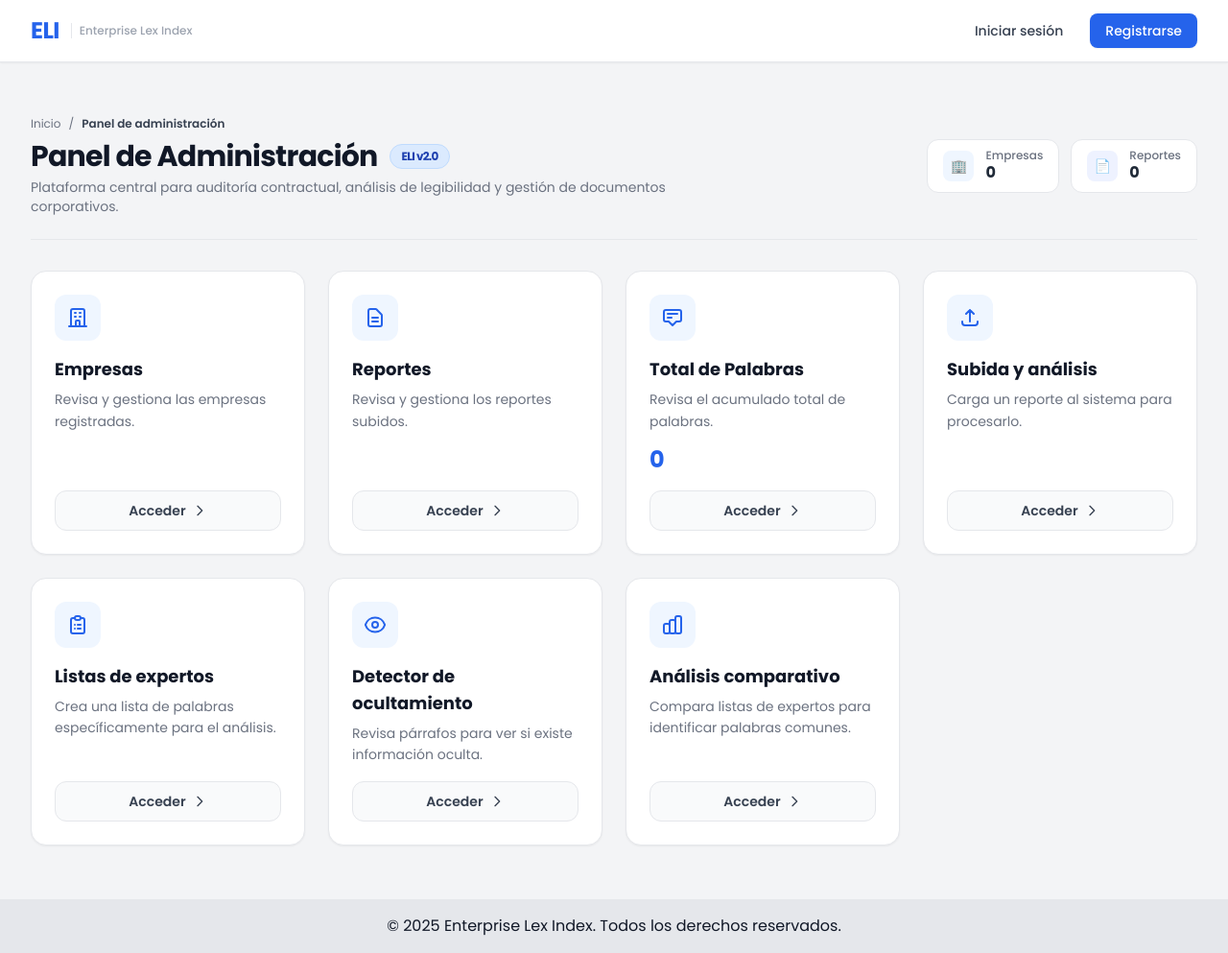
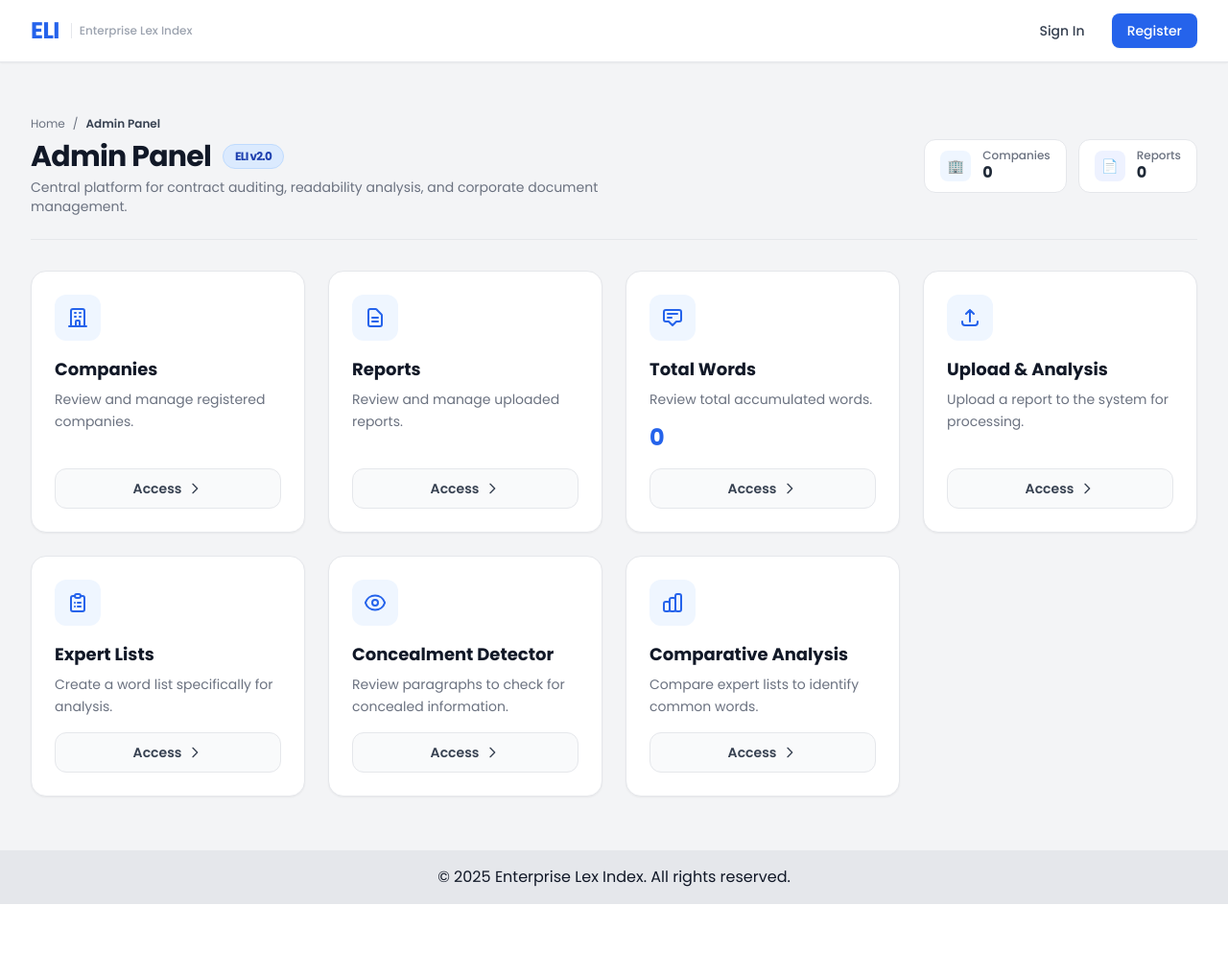
Before and after one commit to hadez7/ComplexIndexV2, a Django app: template Counter/templates/panel.html in a window 1280 px wide. Shown: the whole page at 96% size. After the commit the page ends 942 px from the top, so only its background shows below. Run offline with Django 3.2, Linux system fonts and the light colour scheme; the template is opened without the code that fills it, so the values that code supplies are empty; some libraries are stand-ins or nearby versions.

Commit message:
feat: traduccion a ingles

```diff
--- a/Counter/templates/panel.html
+++ b/Counter/templates/panel.html
@@ -1,6 +1,6 @@
 {% extends "base.html" %}
 
-{% block title %}Panel de Administración | ELI{% endblock %}
+{% block title %}Admin Panel | ELI{% endblock %}
 
 {% block content %}
 <div class="max-w-7xl mx-auto px-4 sm:px-6 lg:px-8 py-6">
@@ -10,18 +10,18 @@
         <div class="flex flex-col md:flex-row md:items-center md:justify-between gap-4 pb-6 border-b border-gray-200">
             <div>
                 <div class="flex items-center space-x-2 text-xs text-gray-500 mb-2">
-                    <span>Inicio</span>
+                    <span>Home</span>
                     <span>/</span>
-                    <span class="text-gray-700 font-semibold">Panel de administración</span>
+                    <span class="text-gray-700 font-semibold">Admin Panel</span>
                 </div>
                 <h1 class="text-2xl sm:text-3xl font-extrabold text-gray-900 tracking-tight flex items-center gap-3">
-                    <span>Panel de Administración</span>
+                    <span>Admin Panel</span>
                     <span class="text-xs bg-blue-100 text-blue-800 font-bold px-3 py-1 rounded-full border border-blue-200">
                         ELI v2.0
                     </span>
                 </h1>
                 <p class="text-sm text-gray-500 mt-1 max-w-2xl">
-                    Plataforma central para auditoría contractual, análisis de legibilidad y gestión de documentos corporativos.
+                    Central platform for contract auditing, readability analysis, and corporate document management.
                 </p>
             </div>
 
@@ -32,7 +32,7 @@
                         🏢
                     </div>
                     <div>
-                        <p class="text-xs text-gray-500 font-medium leading-none">Empresas</p>
+                        <p class="text-xs text-gray-500 font-medium leading-none">Companies</p>
                         <p class="text-base font-bold text-gray-800 leading-tight mt-0.5">{{ total_companies|default:"0" }}</p>
                     </div>
                 </div>
@@ -42,7 +42,7 @@
                         📄
                     </div>
                     <div>
-                        <p class="text-xs text-gray-500 font-medium leading-none">Reportes</p>
+                        <p class="text-xs text-gray-500 font-medium leading-none">Reports</p>
                         <p class="text-base font-bold text-gray-800 leading-tight mt-0.5">{{ total_reports|default:"0" }}</p>
                     </div>
                 </div>
@@ -61,11 +61,11 @@
                         <path stroke-linecap="round" stroke-linejoin="round" d="M19 21V5a2 2 0 00-2-2H7a2 2 0 00-2 2v16m14 0h2m-2 0h-5m-9 0H3m2 0h5M9 7h1m-1 4h1m4-4h1m-1 4h1m-5 10v-5a1 1 0 011-1h2a1 1 0 011 1v5m-4 0h4" />
                     </svg>
                 </div>
-                <h2 class="text-lg font-bold text-gray-900 mb-1.5 group-hover:text-blue-600 transition-colors">Empresas</h2>
-                <p class="text-gray-500 text-sm mb-4 leading-relaxed">Revisa y gestiona las empresas registradas.</p>
+                <h2 class="text-lg font-bold text-gray-900 mb-1.5 group-hover:text-blue-600 transition-colors">Companies</h2>
+                <p class="text-gray-500 text-sm mb-4 leading-relaxed">Review and manage registered companies.</p>
             </div>
             <a href="{% url 'companies' %}" class="mt-auto inline-flex items-center justify-center gap-1.5 w-full py-2.5 px-4 bg-gray-50 hover:bg-blue-600 text-gray-700 hover:text-white font-semibold rounded-xl border border-gray-200 hover:border-transparent transition-all duration-200 text-sm">
-                <span>Acceder</span>
+                <span>Access</span>
                 <svg class="w-4 h-4" fill="none" stroke="currentColor" stroke-width="2" viewBox="0 0 24 24">
                     <path stroke-linecap="round" stroke-linejoin="round" d="M9 5l7 7-7 7" />
                 </svg>
@@ -80,11 +80,11 @@
                         <path stroke-linecap="round" stroke-linejoin="round" d="M9 12h6m-6 4h6m2 5H7a2 2 0 01-2-2V5a2 2 0 012-2h5.586a1 1 0 01.707.293l5.414 5.414a1 1 0 01.293.707V19a2 2 0 01-2 2z" />
                     </svg>
                 </div>
-                <h2 class="text-lg font-bold text-gray-900 mb-1.5 group-hover:text-blue-600 transition-colors">Reportes</h2>
-                <p class="text-gray-500 text-sm mb-4 leading-relaxed">Revisa y gestiona los reportes subidos.</p>
+                <h2 class="text-lg font-bold text-gray-900 mb-1.5 group-hover:text-blue-600 transition-colors">Reports</h2>
+                <p class="text-gray-500 text-sm mb-4 leading-relaxed">Review and manage uploaded reports.</p>
             </div>
             <a href="{% url 'reports' %}" class="mt-auto inline-flex items-center justify-center gap-1.5 w-full py-2.5 px-4 bg-gray-50 hover:bg-blue-600 text-gray-700 hover:text-white font-semibold rounded-xl border border-gray-200 hover:border-transparent transition-all duration-200 text-sm">
-                <span>Acceder</span>
+                <span>Access</span>
                 <svg class="w-4 h-4" fill="none" stroke="currentColor" stroke-width="2" viewBox="0 0 24 24">
                     <path stroke-linecap="round" stroke-linejoin="round" d="M9 5l7 7-7 7" />
                 </svg>
@@ -99,12 +99,12 @@
                         <path stroke-linecap="round" stroke-linejoin="round" d="M7 8h10M7 12h4m1 8l-4-4H5a2 2 0 01-2-2V6a2 2 0 012-2h14a2 2 0 012 2v8a2 2 0 01-2 2h-3l-4 4z" />
                     </svg>
                 </div>
-                <h2 class="text-lg font-bold text-gray-900 mb-1.5 group-hover:text-blue-600 transition-colors">Total de Palabras</h2>
-                <p class="text-gray-500 text-sm mb-3 leading-relaxed">Revisa el acumulado total de palabras.</p>
+                <h2 class="text-lg font-bold text-gray-900 mb-1.5 group-hover:text-blue-600 transition-colors">Total Words</h2>
+                <p class="text-gray-500 text-sm mb-3 leading-relaxed">Review total accumulated words.</p>
                 <div class="text-2xl font-black text-blue-600 mb-4">{{ total_palabras|default:"0" }}</div>
             </div>
             <a href="{% url 'totalcount' %}" class="mt-auto inline-flex items-center justify-center gap-1.5 w-full py-2.5 px-4 bg-gray-50 hover:bg-blue-600 text-gray-700 hover:text-white font-semibold rounded-xl border border-gray-200 hover:border-transparent transition-all duration-200 text-sm">
-                <span>Acceder</span>
+                <span>Access</span>
                 <svg class="w-4 h-4" fill="none" stroke="currentColor" stroke-width="2" viewBox="0 0 24 24">
                     <path stroke-linecap="round" stroke-linejoin="round" d="M9 5l7 7-7 7" />
                 </svg>
@@ -119,11 +119,11 @@
                         <path stroke-linecap="round" stroke-linejoin="round" d="M4 16v1a3 3 0 003 3h10a3 3 0 003-3v-1m-4-8l-4-4m0 0L8 8m4-4v12" />
                     </svg>
                 </div>
-                <h2 class="text-lg font-bold text-gray-900 mb-1.5 group-hover:text-blue-600 transition-colors">Subida y análisis</h2>
-                <p class="text-gray-500 text-sm mb-4 leading-relaxed">Carga un reporte al sistema para procesarlo.</p>
+                <h2 class="text-lg font-bold text-gray-900 mb-1.5 group-hover:text-blue-600 transition-colors">Upload & Analysis</h2>
+                <p class="text-gray-500 text-sm mb-4 leading-relaxed">Upload a report to the system for processing.</p>
             </div>
             <a href="{% url 'upload' %}" class="mt-auto inline-flex items-center justify-center gap-1.5 w-full py-2.5 px-4 bg-gray-50 hover:bg-blue-600 text-gray-700 hover:text-white font-semibold rounded-xl border border-gray-200 hover:border-transparent transition-all duration-200 text-sm">
-                <span>Acceder</span>
+                <span>Access</span>
                 <svg class="w-4 h-4" fill="none" stroke="currentColor" stroke-width="2" viewBox="0 0 24 24">
                     <path stroke-linecap="round" stroke-linejoin="round" d="M9 5l7 7-7 7" />
                 </svg>
@@ -138,11 +138,11 @@
                         <path stroke-linecap="round" stroke-linejoin="round" d="M9 5H7a2 2 0 00-2 2v12a2 2 0 002 2h10a2 2 0 002-2V7a2 2 0 00-2-2h-2M9 5a2 2 0 002 2h2a2 2 0 002-2M9 5a2 2 0 012-2h2a2 2 0 012 2m-3 7h3m-3 4h3m-6-4h.01M9 16h.01" />
                     </svg>
                 </div>
-                <h2 class="text-lg font-bold text-gray-900 mb-1.5 group-hover:text-blue-600 transition-colors">Listas de expertos</h2>
-                <p class="text-gray-500 text-sm mb-4 leading-relaxed">Crea una lista de palabras específicamente para el análisis.</p>
+                <h2 class="text-lg font-bold text-gray-900 mb-1.5 group-hover:text-blue-600 transition-colors">Expert Lists</h2>
+                <p class="text-gray-500 text-sm mb-4 leading-relaxed">Create a word list specifically for analysis.</p>
             </div>
             <a href="{% url 'expert_lists' %}" class="mt-auto inline-flex items-center justify-center gap-1.5 w-full py-2.5 px-4 bg-gray-50 hover:bg-blue-600 text-gray-700 hover:text-white font-semibold rounded-xl border border-gray-200 hover:border-transparent transition-all duration-200 text-sm">
-                <span>Acceder</span>
+                <span>Access</span>
                 <svg class="w-4 h-4" fill="none" stroke="currentColor" stroke-width="2" viewBox="0 0 24 24">
                     <path stroke-linecap="round" stroke-linejoin="round" d="M9 5l7 7-7 7" />
                 </svg>
@@ -158,11 +158,11 @@
                         <path stroke-linecap="round" stroke-linejoin="round" d="M15 12a3 3 0 1 1-6 0 3 3 0 0 1 6 0Z" />
                     </svg>
                 </div>
-                <h2 class="text-lg font-bold text-gray-900 mb-1.5 group-hover:text-blue-600 transition-colors">Detector de ocultamiento</h2>
-                <p class="text-gray-500 text-sm mb-4 leading-relaxed">Revisa párrafos para ver si existe información oculta.</p>
+                <h2 class="text-lg font-bold text-gray-900 mb-1.5 group-hover:text-blue-600 transition-colors">Concealment Detector</h2>
+                <p class="text-gray-500 text-sm mb-4 leading-relaxed">Review paragraphs to check for concealed information.</p>
             </div>
             <a href="{% url 'concealment_detection' %}" class="mt-auto inline-flex items-center justify-center gap-1.5 w-full py-2.5 px-4 bg-gray-50 hover:bg-blue-600 text-gray-700 hover:text-white font-semibold rounded-xl border border-gray-200 hover:border-transparent transition-all duration-200 text-sm">
-                <span>Acceder</span>
+                <span>Access</span>
                 <svg class="w-4 h-4" fill="none" stroke="currentColor" stroke-width="2" viewBox="0 0 24 24">
                     <path stroke-linecap="round" stroke-linejoin="round" d="M9 5l7 7-7 7" />
                 </svg>
@@ -177,11 +177,11 @@
                         <path stroke-linecap="round" stroke-linejoin="round" d="M9 19v-6a2 2 0 00-2-2H5a2 2 0 00-2 2v6a2 2 0 002 2h2a2 2 0 002-2zm0 0V9a2 2 0 012-2h2a2 2 0 012 2v10m-6 0a2 2 0 002 2h2a2 2 0 002-2m0 0V5a2 2 0 012-2h2a2 2 0 012 2v14a2 2 0 01-2 2h-2a2 2 0 01-2-2z" />
                     </svg>
                 </div>
-                <h2 class="text-lg font-bold text-gray-900 mb-1.5 group-hover:text-blue-600 transition-colors">Análisis comparativo</h2>
-                <p class="text-gray-500 text-sm mb-4 leading-relaxed">Compara listas de expertos para identificar palabras comunes.</p>
+                <h2 class="text-lg font-bold text-gray-900 mb-1.5 group-hover:text-blue-600 transition-colors">Comparative Analysis</h2>
+                <p class="text-gray-500 text-sm mb-4 leading-relaxed">Compare expert lists to identify common words.</p>
             </div>
             <a href="{% url 'comparative_analysis' %}" class="mt-auto inline-flex items-center justify-center gap-1.5 w-full py-2.5 px-4 bg-gray-50 hover:bg-blue-600 text-gray-700 hover:text-white font-semibold rounded-xl border border-gray-200 hover:border-transparent transition-all duration-200 text-sm">
-                <span>Acceder</span>
+                <span>Access</span>
                 <svg class="w-4 h-4" fill="none" stroke="currentColor" stroke-width="2" viewBox="0 0 24 24">
                     <path stroke-linecap="round" stroke-linejoin="round" d="M9 5l7 7-7 7" />
                 </svg>
@@ -197,11 +197,11 @@
                         <path stroke-linecap="round" stroke-linejoin="round" d="M12 4.354a4 4 0 110 5.292M15 21H3v-1a6 6 0 0112 0v1zm0 0h6v-1a6 6 0 00-9-5.197M13 7a4 4 0 11-8 0 4 4 0 018 0z" />
                     </svg>
                 </div>
-                <h2 class="text-lg font-bold text-gray-900 mb-1.5 group-hover:text-blue-600 transition-colors">Usuarios</h2>
-                <p class="text-gray-500 text-sm mb-4 leading-relaxed">Administración de usuarios y roles de usuarios.</p>
+                <h2 class="text-lg font-bold text-gray-900 mb-1.5 group-hover:text-blue-600 transition-colors">Users</h2>
+                <p class="text-gray-500 text-sm mb-4 leading-relaxed">User administration and roles management.</p>
             </div>
             <a href="{% url 'users' %}" class="mt-auto inline-flex items-center justify-center gap-1.5 w-full py-2.5 px-4 bg-gray-50 hover:bg-blue-600 text-gray-700 hover:text-white font-semibold rounded-xl border border-gray-200 hover:border-transparent transition-all duration-200 text-sm">
-                <span>Acceder</span>
+                <span>Access</span>
                 <svg class="w-4 h-4" fill="none" stroke="currentColor" stroke-width="2" viewBox="0 0 24 24">
                     <path stroke-linecap="round" stroke-linejoin="round" d="M9 5l7 7-7 7" />
                 </svg>
--- a/WordCounter/templates/base.html
+++ b/WordCounter/templates/base.html
@@ -1,6 +1,6 @@
 {% load static %}
 <!DOCTYPE html>
-<html lang="es">
+<html lang="en">
 
 <head>
     <meta charset="UTF-8">
@@ -40,7 +40,7 @@
             </span>
             {% if user.is_authenticated %}
             <div class="hidden md:flex items-center pl-3 border-l border-gray-200 text-sm text-gray-600">
-              <span>¡Bienvenido, <strong class="text-blue-600 font-semibold">{{ user.username }}</strong>!</span>
+              <span>Welcome, <strong class="text-blue-600 font-semibold">{{ user.username }}</strong>!</span>
             </div>
             {% endif %}
           </div>
@@ -52,7 +52,7 @@
               <svg class="w-4 h-4 text-blue-600" fill="none" stroke="currentColor" stroke-width="2" viewBox="0 0 24 24">
                 <path stroke-linecap="round" stroke-linejoin="round" d="M4 6a2 2 0 012-2h2a2 2 0 012 2v2a2 2 0 01-2 2H6a2 2 0 01-2-2V6zM14 6a2 2 0 012-2h2a2 2 0 012 2v2a2 2 0 01-2 2h-2a2 2 0 01-2-2V6zM4 16a2 2 0 012-2h2a2 2 0 012 2v2a2 2 0 01-2 2H6a2 2 0 01-2-2v-2zM14 16a2 2 0 012-2h2a2 2 0 012 2v2a2 2 0 01-2 2h-2a2 2 0 01-2-2v-2z"></path>
               </svg>
-              <span>Panel de administración</span>
+              <span>Admin Panel</span>
             </a>
 
             <!-- Avatar con Menú Desplegable (Escritorio) -->
@@ -60,7 +60,7 @@
               <button type="button" id="userMenuBtnDesktop" aria-haspopup="true" aria-expanded="false"
                       class="flex items-center p-1 rounded-full hover:ring-2 hover:ring-blue-400 focus:outline-none transition">
                 {% if user.profile.picture.name != 'profile_pics/default.jpg' %}
-                <img src="{{ user.profile.picture.url }}" alt="Foto de perfil" class="w-9 h-9 rounded-full object-cover border-2 border-blue-500 shadow-sm">
+                <img src="{{ user.profile.picture.url }}" alt="Profile picture" class="w-9 h-9 rounded-full object-cover border-2 border-blue-500 shadow-sm">
                 {% else %}
                 <div class="w-9 h-9 rounded-full bg-blue-100 flex items-center justify-center text-blue-600 font-bold border-2 border-blue-500 shadow-sm text-sm">
                   {{ user.username|slice:":1"|upper }}
@@ -71,7 +71,7 @@
               <!-- Menú flotante desplegable Escritorio -->
               <div id="userMenuDesktop" class="hidden absolute right-0 mt-2 w-56 bg-white rounded-xl shadow-xl border border-gray-200 z-50 py-1 divide-y divide-gray-100">
                 <div class="px-4 py-3 bg-gray-50 rounded-t-xl">
-                  <p class="text-xs text-gray-500 font-medium">Sesión iniciada como</p>
+                  <p class="text-xs text-gray-500 font-medium">Logged in as</p>
                   <p class="text-sm font-bold text-gray-800 truncate">{{ user.username }}</p>
                 </div>
                 <div class="py-1">
@@ -79,7 +79,7 @@
                     <svg class="w-4 h-4 mr-2.5 text-gray-500" fill="none" stroke="currentColor" stroke-width="2" viewBox="0 0 24 24">
                       <path stroke-linecap="round" stroke-linejoin="round" d="M16 7a4 4 0 11-8 0 4 4 0 018 0zM12 14a7 7 0 00-7 7h14a7 7 0 00-7-7z"></path>
                     </svg>
-                    Editar usuario
+                    Edit user
                   </a>
                 </div>
                 <div class="py-1">
@@ -89,7 +89,7 @@
                       <svg class="w-4 h-4 mr-2.5 text-red-500" fill="none" stroke="currentColor" stroke-width="2" viewBox="0 0 24 24">
                         <path stroke-linecap="round" stroke-linejoin="round" d="M17 16l4-4m0 0l-4-4m4 4H7m6 4v1a3 3 0 01-3 3H6a3 3 0 01-3-3V7a3 3 0 013-3h4a3 3 0 013 3v1"></path>
                       </svg>
-                      Cerrar sesión
+                      Log out
                     </button>
                   </form>
                 </div>
@@ -97,10 +97,10 @@
             </div>
             {% else %}
             <a href="{% url 'login' %}" class="text-gray-700 hover:text-blue-600 font-medium text-sm px-3 py-2 transition">
-              Iniciar sesión
+              Sign In
             </a>
             <a href="{% url 'register' %}" class="bg-blue-600 hover:bg-blue-700 text-white font-medium text-sm px-4 py-2 rounded-lg shadow-sm transition">
-              Registrarse
+              Register
             </a>
             {% endif %}
           </div>
@@ -113,7 +113,7 @@
               <button type="button" id="userMenuBtnMobile" aria-haspopup="true" aria-expanded="false"
                       class="flex items-center p-1 rounded-full hover:ring-2 hover:ring-blue-400 focus:outline-none transition">
                 {% if user.profile.picture.name != 'profile_pics/default.jpg' %}
-                <img src="{{ user.profile.picture.url }}" alt="Foto de perfil" class="w-8 h-8 rounded-full object-cover border-2 border-blue-500 shadow-sm">
+                <img src="{{ user.profile.picture.url }}" alt="Profile picture" class="w-8 h-8 rounded-full object-cover border-2 border-blue-500 shadow-sm">
                 {% else %}
                 <div class="w-8 h-8 rounded-full bg-blue-100 flex items-center justify-center text-blue-600 font-bold border-2 border-blue-500 shadow-sm text-xs">
                   {{ user.username|slice:":1"|upper }}
@@ -124,7 +124,7 @@
               <!-- Menú flotante de cuenta en Móvil -->
               <div id="userMenuMobile" class="hidden absolute right-0 mt-2 w-56 bg-white rounded-xl shadow-2xl border border-gray-200 z-50 py-1 divide-y divide-gray-100">
                 <div class="px-4 py-3 bg-gray-50 rounded-t-xl">
-                  <p class="text-xs text-gray-500 font-medium">Sesión activa</p>
+                  <p class="text-xs text-gray-500 font-medium">Active session</p>
                   <p class="text-sm font-bold text-gray-800 truncate">{{ user.username }}</p>
                 </div>
                 <div class="py-1">
@@ -132,7 +132,7 @@
                     <svg class="w-4 h-4 mr-2.5 text-gray-500" fill="none" stroke="currentColor" stroke-width="2" viewBox="0 0 24 24">
                       <path stroke-linecap="round" stroke-linejoin="round" d="M16 7a4 4 0 11-8 0 4 4 0 018 0zM12 14a7 7 0 00-7 7h14a7 7 0 00-7-7z"></path>
                     </svg>
-                    Editar usuario
+                    Edit user
                   </a>
                 </div>
                 <div class="py-1">
@@ -142,7 +142,7 @@
                       <svg class="w-4 h-4 mr-2.5 text-red-500" fill="none" stroke="currentColor" stroke-width="2" viewBox="0 0 24 24">
                         <path stroke-linecap="round" stroke-linejoin="round" d="M17 16l4-4m0 0l-4-4m4 4H7m6 4v1a3 3 0 01-3 3H6a3 3 0 01-3-3V7a3 3 0 013-3h4a3 3 0 013 3v1"></path>
                       </svg>
-                      Cerrar sesión
+                      Log out
                     </button>
                   </form>
                 </div>
@@ -153,7 +153,7 @@
             <!-- Botón Hamburguesa Móvil -->
             <button type="button" id="mobileNavBtn" aria-expanded="false" aria-controls="mobileNavPanel"
                     class="p-2 rounded-lg text-gray-600 hover:text-blue-600 hover:bg-gray-100 focus:outline-none focus:ring-2 focus:ring-blue-500 transition">
-              <span class="sr-only">Abrir menú de navegación</span>
+              <span class="sr-only">Open navigation menu</span>
               <!-- Icono Hamburguesa (3 barras) -->
               <svg id="hamburgerIcon" class="w-6 h-6 block" fill="none" stroke="currentColor" stroke-width="2" viewBox="0 0 24 24">
                 <path stroke-linecap="round" stroke-linejoin="round" d="M4 6h16M4 12h16M4 18h16"></path>
@@ -172,23 +172,23 @@
       <div id="mobileNavPanel" class="hidden md:hidden border-t border-gray-200 bg-white px-4 pt-3 pb-5 space-y-3 shadow-lg">
         {% if user.is_authenticated %}
         <div class="px-3 py-2 bg-blue-50 rounded-lg text-xs text-blue-800 font-medium flex items-center justify-between">
-          <span>Conectado como <strong class="font-bold">{{ user.username }}</strong></span>
+          <span>Connected as <strong class="font-bold">{{ user.username }}</strong></span>
         </div>
         <div class="space-y-1">
           <a href="{% url 'panel' %}" class="flex items-center space-x-3 px-3 py-3 rounded-lg text-gray-700 font-medium hover:bg-blue-50 hover:text-blue-700 transition">
             <svg class="w-5 h-5 text-blue-600" fill="none" stroke="currentColor" stroke-width="2" viewBox="0 0 24 24">
               <path stroke-linecap="round" stroke-linejoin="round" d="M4 6a2 2 0 012-2h2a2 2 0 012 2v2a2 2 0 01-2 2H6a2 2 0 01-2-2V6zM14 6a2 2 0 012-2h2a2 2 0 012 2v2a2 2 0 01-2 2h-2a2 2 0 01-2-2V6zM4 16a2 2 0 012-2h2a2 2 0 012 2v2a2 2 0 01-2 2H6a2 2 0 01-2-2v-2zM14 16a2 2 0 012-2h2a2 2 0 012 2v2a2 2 0 01-2 2h-2a2 2 0 01-2-2v-2z"></path>
             </svg>
-            <span>Panel de administración</span>
+            <span>Admin Panel</span>
           </a>
         </div>
         {% else %}
         <div class="space-y-2 pt-2">
           <a href="{% url 'login' %}" class="block text-center w-full px-4 py-2.5 text-sm font-medium text-gray-700 bg-gray-100 hover:bg-gray-200 rounded-lg transition">
-            Iniciar sesión
+            Sign In
           </a>
           <a href="{% url 'register' %}" class="block text-center w-full px-4 py-2.5 text-sm font-medium text-white bg-blue-600 hover:bg-blue-700 rounded-lg shadow-sm transition">
-            Registrarse
+            Register
           </a>
         </div>
         {% endif %}
@@ -202,7 +202,7 @@
 
     <!-- !Footer -->
     <footer class="bg-gray-200 text-center py-4">
-        © 2025 Enterprise Lex Index. Todos los derechos reservados.
+        © 2025 Enterprise Lex Index. All rights reserved.
     </footer>
 
     <!-- Control de menús y navegación responsiva -->
```
Also changed, not shown: Counter/templates/index.html (+19 -19 lines), User/templates/login.html (+23 -23 lines), User/templates/profile.html (+24 -24 lines), User/templates/register.html (+27 -27 lines).
